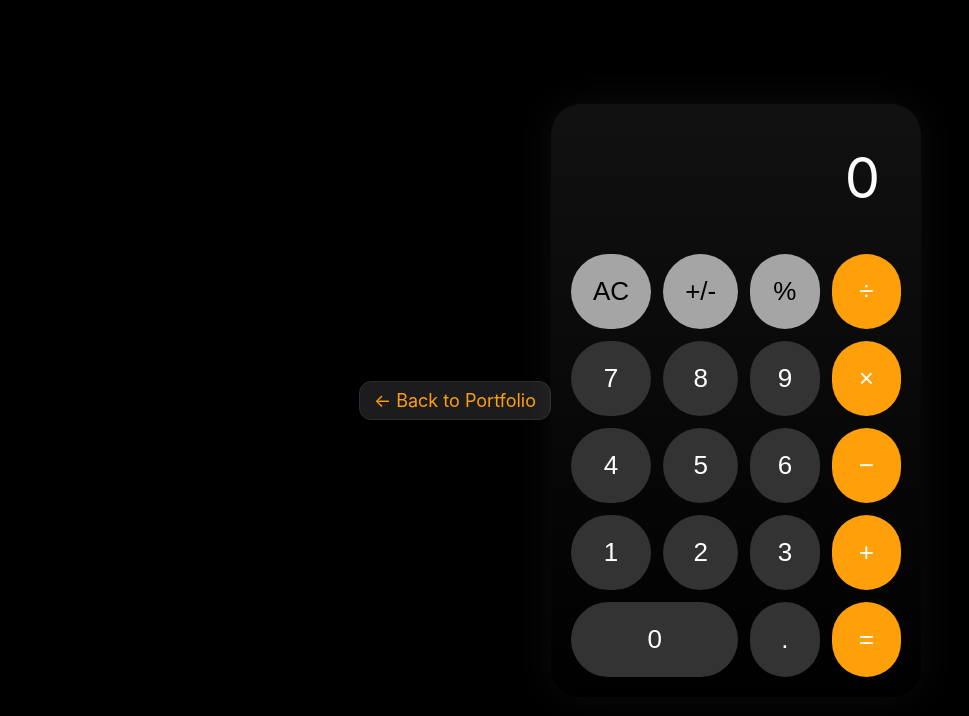
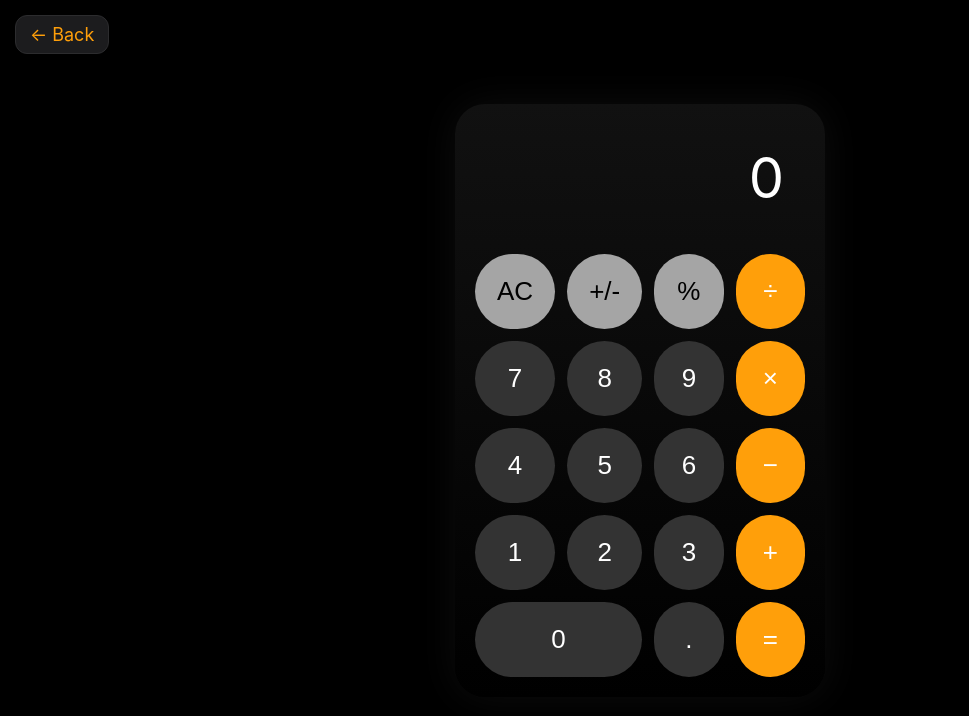
Before and after one commit to Inkdg8/CSC317, a plain HTML site: page assignments/4/calculator.html in a window 1280 px wide. Shown: the whole page, without its empty margins (0-969 px from the left). Drawn offline with Linux system fonts and the light colour scheme.

Commit message:
Update calculator.html

```diff
--- a/assignments/4/calculator.html
+++ b/assignments/4/calculator.html
@@ -7,7 +7,11 @@
 <link rel="stylesheet" href="styles/calculator.css" />
 </head>
 <body>
-<a href="index.html" class="back-link">← Back to Portfolio</a>
+
+<div class="back-button-container">
+        <a href="index.html" class="back-link">← Back</a>
+</div>
+
 <div class="calculator">
 <div id="display" class="display">0</div>
 
```
